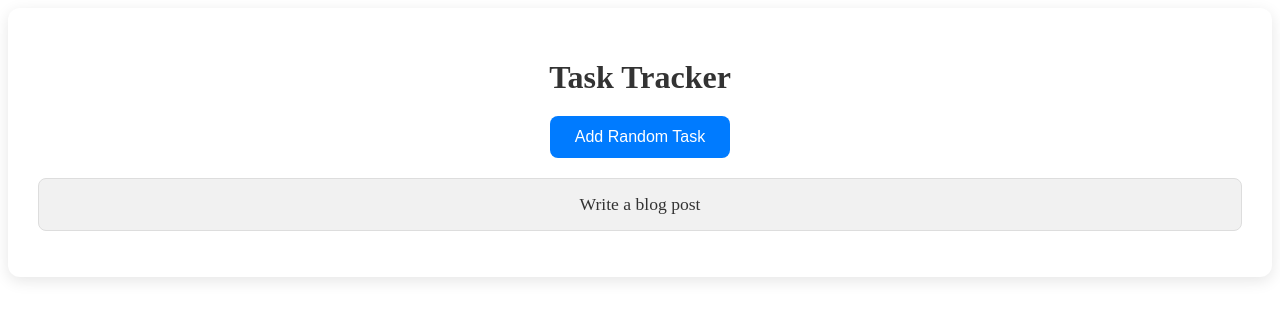
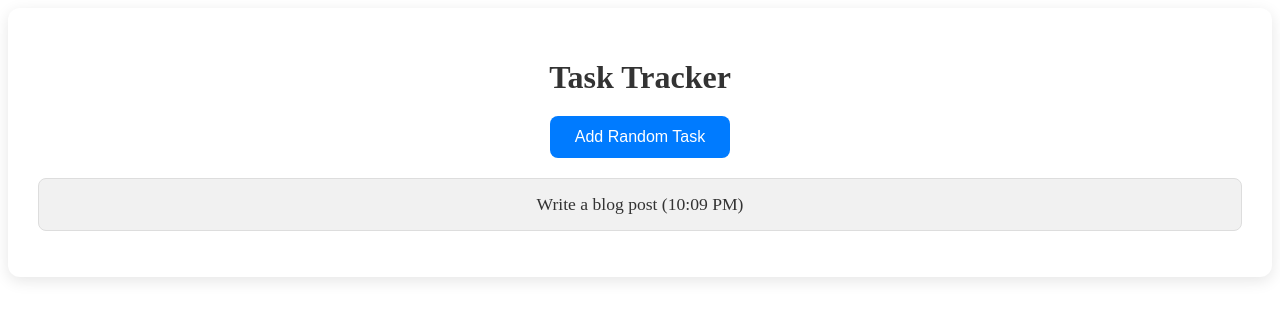
Before and after one commit to tautminas/angular-gyk, an Angular app in the folder exercise-04/: page / in a window 1280 px wide. Both pictures are taken after a click on the button "Add Random Task". Shown: the top 320 px of the page. Built offline with nearby package versions, Linux system fonts and the light colour scheme.

Commit message:
Use DatePipe for visualizing task time in shortTime

```diff
--- a/exercise-04/src/app/task/task.component.html
+++ b/exercise-04/src/app/task/task.component.html
@@ -7,7 +7,7 @@
   } @else {
   <ul>
     @for (task of tasks; track task.id) {
-    <li>{{ task.name }}</li>
+    <li>{{ task.name }} ({{ task.date | date : "shortTime" }})</li>
     }
   </ul>
   }
--- a/exercise-04/src/app/task/task.component.ts
+++ b/exercise-04/src/app/task/task.component.ts
@@ -1,13 +1,14 @@
 import { Component } from '@angular/core';
+import { DatePipe } from '@angular/common';
 
 @Component({
   selector: 'app-task',
-  imports: [],
+  imports: [DatePipe],
   templateUrl: './task.component.html',
   styleUrl: './task.component.scss',
 })
 export class TaskComponent {
-  tasks: { id: number; name: string }[] = [];
+  tasks: { id: number; name: string; date: Date }[] = [];
 
   addTask() {
     const randomTasks = [
@@ -24,6 +25,7 @@ export class TaskComponent {
     const newTask = {
       id: this.tasks.length + 1,
       name: randomTasks[Math.floor(Math.random() * randomTasks.length)],
+      date: new Date(),
     };
 
     this.tasks.push(newTask);
```
